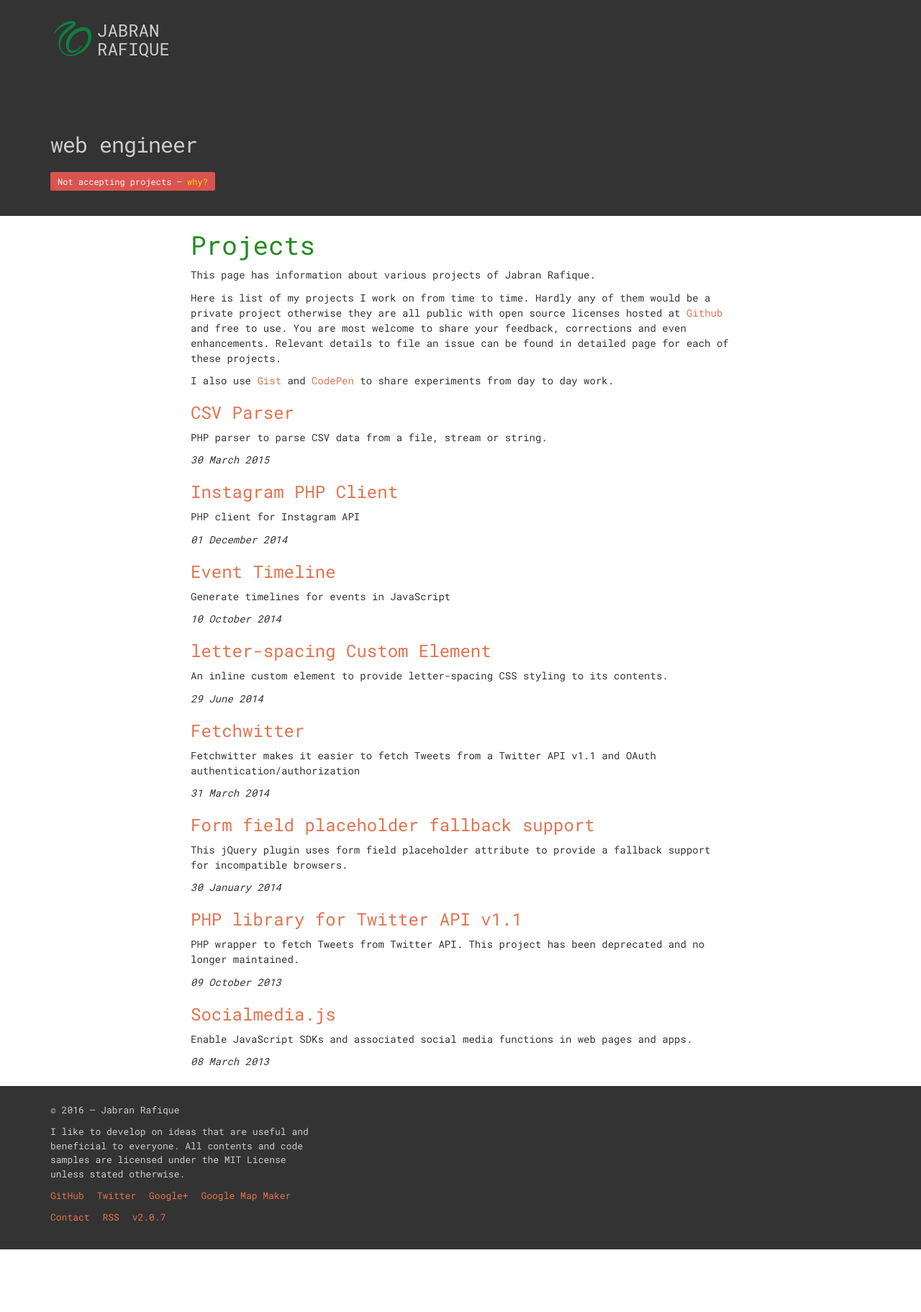
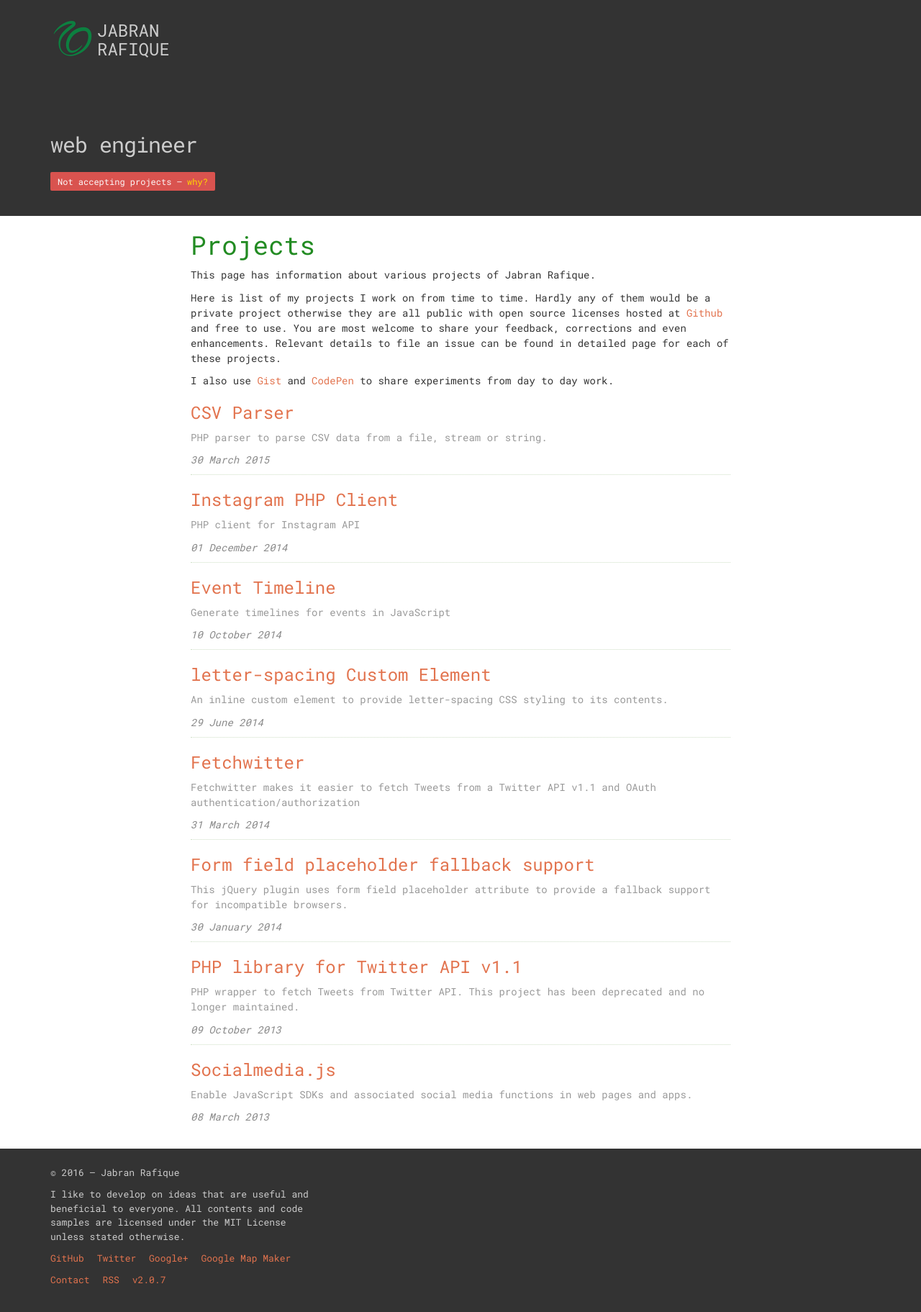
Before and after one commit to jabranr/jabranr.github.io-legacy, a Jekyll site: the page built from projects/index.html, in a window 1280 px wide. Shown: the whole page at 72% size. Built offline with Jekyll 4.4.1, drawn with Linux system fonts in a browser that asks for light colours; before the commit the page ends 1736 px from its top, so only the background shows below that.

Commit message:
update projects - issue #9

```diff
--- a/_includes/featured-projects.html
+++ b/_includes/featured-projects.html
@@ -6,7 +6,7 @@
           <h4 class="featured__project-title">{{ project.title }}</h4>
         </header>
         <div class="featured__project-excerpt">{{ project.excerpt }}
-          <p><a href="{{ project.code }}" target="_blank">&raquo; View code</a></p>
+          <p><a href="{{ project.code }}" target="_blank">&raquo; View project on GitHub</a></p>
         </div>
       </div>
     {% endif %}
--- a/_includes/sidebar.html
+++ b/_includes/sidebar.html
@@ -10,7 +10,10 @@
   </div>
 
   <div class="col-xs-12 col-sm-4 home__sidebar-projects">
-    <p class="lead">Few projects:</p>
+    <p>When I am not doing my day job, I work on personal ideas and experimental projects. Following are some of my projects.</p>
     {% include featured-projects.html %}
+    <div class="home__projects-more">
+      <a href="/projects">View all projects &raquo;</a>
+    </div>
   </div>
 </aside>
--- a/assets/css/main.scss
+++ b/assets/css/main.scss
@@ -143,7 +143,8 @@
     }
   }
 
-  &__articles {
+  &__articles,
+  &__projects {
     &-more {
       margin: {
         top: 10px;
@@ -154,7 +155,8 @@
 }
 
 .home,
-.archives {
+.archives,
+.projects {
   &__article {
     margin-top: 18px;
     padding-bottom: 10px;
--- a/projects/_posts/2014-03-31-fetchwitter.markdown
+++ b/projects/_posts/2014-03-31-fetchwitter.markdown
@@ -10,7 +10,6 @@
 stage: stable
 version: 1.0.7
 thumbnail: fetchwitter-1024x1024-transparent.png
-featured: true
 ---
 
 Fetchwitter makes it easier to fetch Tweets from a Twitter API v1.1 and OAuth authentication/authorization
--- a/projects/index.html
+++ b/projects/index.html
@@ -14,17 +14,17 @@
 
 	{% for project in site.categories.projects %}
 	  {% if project.private != true %}
-	    <article class="project__article">
-	      <header class="project__article-header">
-	        <h3 class="project__article-title">
+	    <article class="projects__article">
+	      <header class="projects__article-header">
+	        <h3 class="projects__article-title">
 	          <a href="{{ project.url }}">{{ project.title }}</a>
 	        </h3>
 	      </header>
-	      <p class="project__article-excerpt">{{ project.excerpt | strip_html }}</p>
-	      <footer class="project__article-footer">
-	        <em class="project__article-publish-date">{{ project.date | date_to_long_string }}</em>
+	      <p class="projects__article-excerpt">{{ project.excerpt | strip_html }}</p>
+	      <footer class="projects__article-footer">
+	        <em class="projects__article-publish-date">{{ project.date | date_to_long_string }}</em>
 	        {% if project.author %}
-	        <em class="project__article-author">&bull; {{ project.author }}</em>
+	        <em class="projects__article-author">&bull; {{ project.author }}</em>
 	        {% endif %}
 	      </footer>
 	    </article>
```
